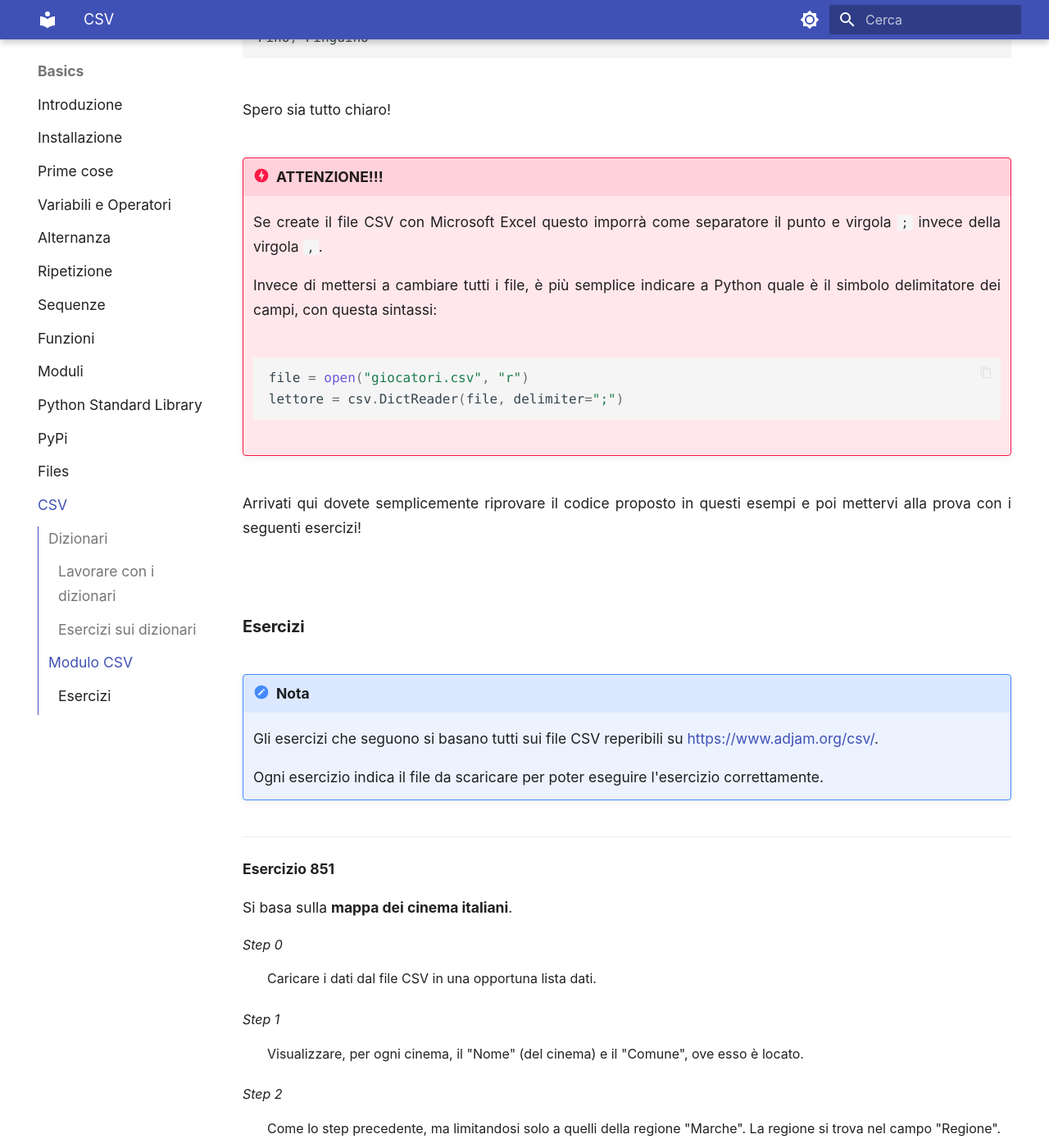
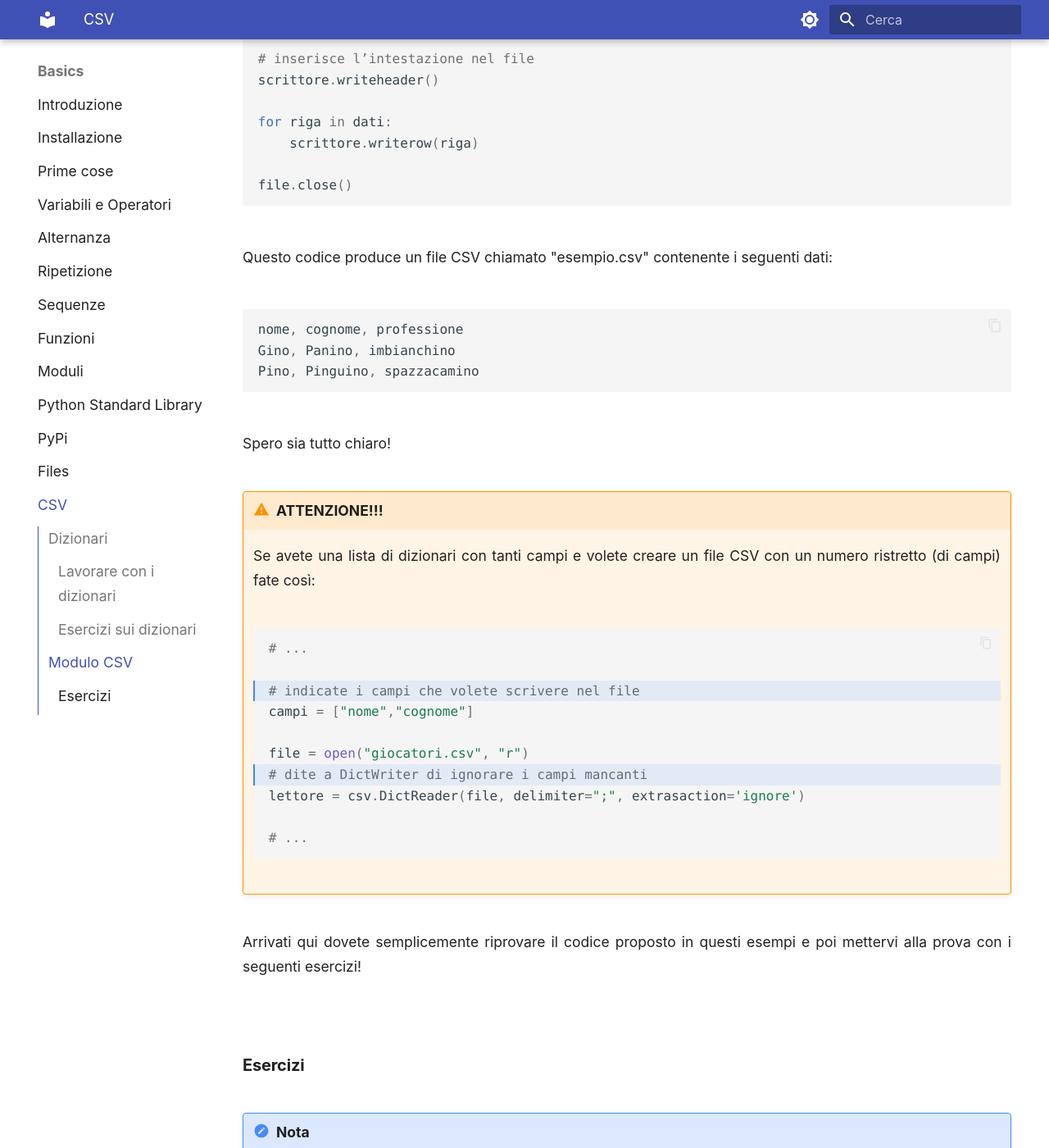
Before and after one commit to adjamhub/pyhandouts, an MkDocs documentation site: the page built from docs/basics/108_csv.md, in a window 1280 px wide and 1400 px high, scrolled down 17024 px. Shown: the whole window at 82% size. Built offline with MkDocs 1.6.1 and Material for MkDocs 9.7.7, drawn with Linux system fonts in a browser that asks for light colours; emoji names are drawn with the system emoji font; some of the changed text lies outside the part shown.

Commit message:
dictwriter extrasaction ignore

````diff
--- a/docs/basics/108_csv.md
+++ b/docs/basics/108_csv.md
@@ -537,6 +537,19 @@ L'output di questo codice diventa questo:
 ```
 
 
+!!! danger "ATTENTI a EXCEL!!!"
+
+    Se create il file CSV con Microsoft Excel questo imporrà come separatore il punto e virgola `;` invece della virgola `,`.
+
+    Invece di mettersi a cambiare tutti i file, è più semplice indicare a Python quale è il simbolo delimitatore dei campi,
+    con questa sintassi:
+
+    ``` py
+    file = open("giocatori.csv", "r")
+    lettore = csv.DictReader(file, delimiter=";")
+    ```
+
+
 In maniera analoga è possibile scrivere in un file CSV partendo da una serie di
 dizionari (una... lista di dizionari!!!) utilizzando la funzione `DictWriter`.
 
@@ -546,10 +559,10 @@ dizionari (una... lista di dizionari!!!) utilizzando la funzione `DictWriter`.
 import csv
 
 dati = []
-dati.append( {"nome":"Gino","cognome":"Panino"} )
-dati.append( {"nome":"Pino","cognome":"Pinguino"} )
+dati.append( {"nome":"Gino","cognome":"Panino","professione":"imbianchino"} )
+dati.append( {"nome":"Pino","cognome":"Pinguino", "professione":"spazzacamino"} )
 
-campi = ["nome","cognome"]
+campi = ["nome","cognome", "professione"]
 
 # il parametro newline così impostato assicura che il codice funzioni uguale su Win,Mac,Linux
 file = open("esempio.csv", "w", newline="")
@@ -569,25 +582,31 @@ Questo codice produce un file CSV chiamato "esempio.csv" contenente i seguenti d
 
 
 ``` py
-nome, cognome
-Gino, Panino
-Pino, Pinguino
+nome, cognome, professione
+Gino, Panino, imbianchino
+Pino, Pinguino, spazzacamino
 ```
 
 
 Spero sia tutto chiaro!
 
 
-!!! danger "ATTENZIONE!!!"
+!!! warning "ATTENZIONE!!!"
 
-    Se create il file CSV con Microsoft Excel questo imporrà come separatore il punto e virgola `;` invece della virgola `,`.
+    Se avete una lista di dizionari con tanti campi e volete creare un file CSV con un numero ristretto (di campi) fate così:
 
-    Invece di mettersi a cambiare tutti i file, è più semplice indicare a Python quale è il simbolo delimitatore dei campi,
-    con questa sintassi:
 
-    ``` py
+    ``` py hl_lines="3 7"
+    # ...
+
+    # indicate i campi che volete scrivere nel file
+    campi = ["nome","cognome"]
+
     file = open("giocatori.csv", "r")
-    lettore = csv.DictReader(file, delimiter=";")
+    # dite a DictWriter di ignorare i campi mancanti
+    lettore = csv.DictReader(file, delimiter=";", extrasaction='ignore')
+
+    # ...
     ```
 
 Arrivati qui dovete semplicemente riprovare il codice proposto in questi
````
